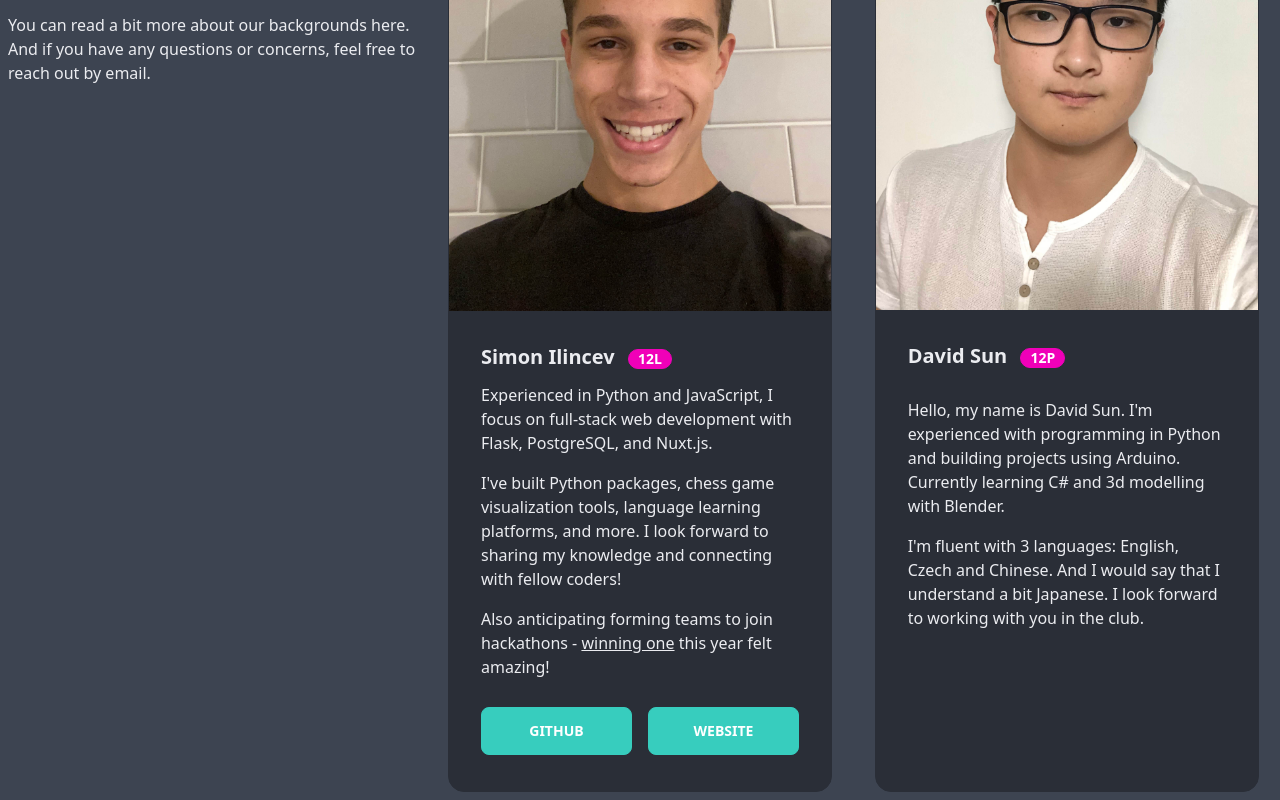
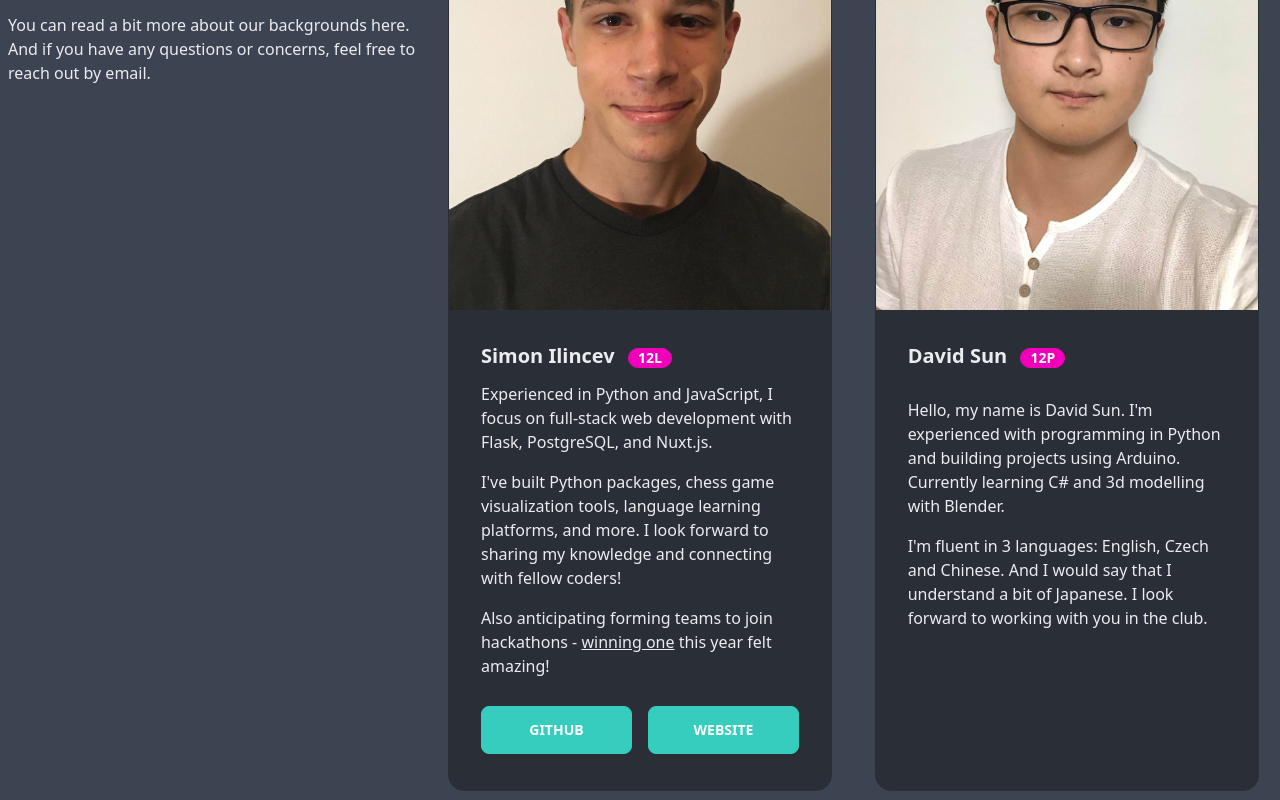
Before and after one commit to Destaq/pl-hackclub-site, a Vue app: page / in a window 1280 px wide. Shown: the part 861-1661 px from the top of the page. Built offline with nearby package versions, Linux system fonts and the light colour scheme.

Commit message:
update simon photo

```diff
--- a/src/App.vue
+++ b/src/App.vue
@@ -186,8 +186,8 @@
             and 3d modelling with Blender.
           </p>
           <p class="mt-4">
-            I'm fluent with 3 languages: English, Czech and Chinese. And I would
-            say that I understand a bit Japanese. I look forward to working with
+            I'm fluent in 3 languages: English, Czech and Chinese. And I would
+            say that I understand a bit of Japanese. I look forward to working with
             you in the club.
           </p>
         </div>
```
Also changed, not shown: public/simon.jpeg.
